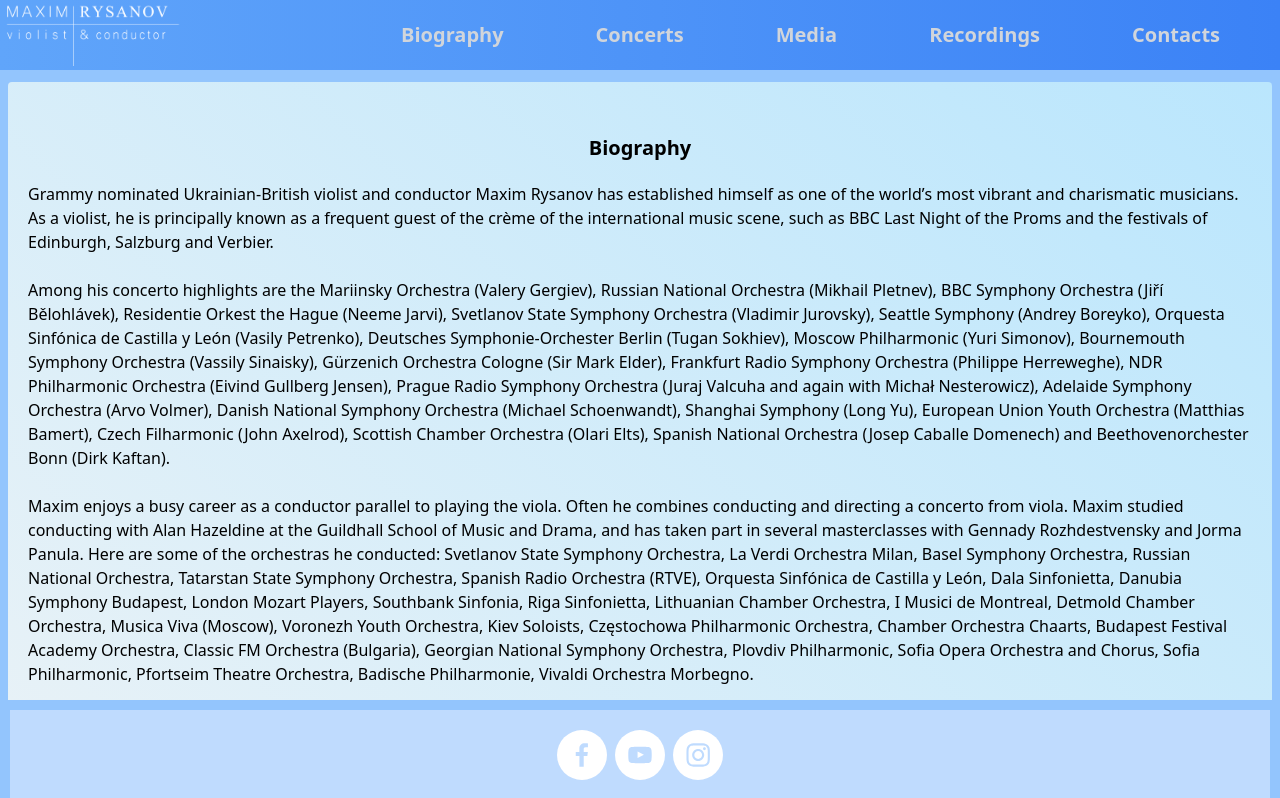
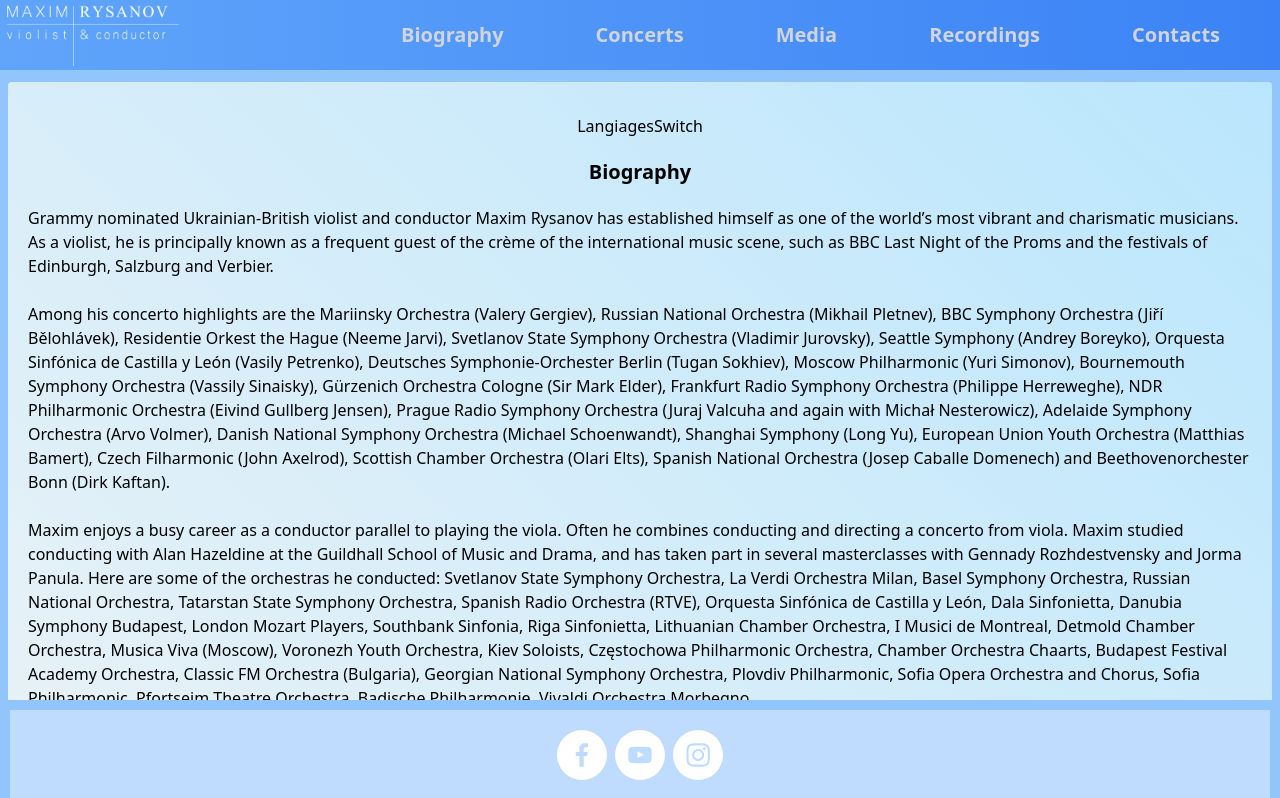
Before and after one commit to vladyslavt97/Maxim-Rysanov, a Next.js app: page /bio in a window 1280 px wide. Shown: the top 798 px of the page. Built offline with nearby package versions, Linux system fonts and the light colour scheme.

Commit message:
before adding the switch

```diff
--- /dev/null
+++ b/components/LangiagesSwitch.tsx
@@ -0,0 +1,9 @@
+import React from 'react'
+
+type Props = {}
+
+export default function LangiagesSwitch({}: Props) {
+  return (
+    <div>LangiagesSwitch</div>
+  )
+}
--- a/pages/bio.tsx
+++ b/pages/bio.tsx
@@ -1,7 +1,7 @@
 import Footer from '@/components/Footer'
 import Header from '@/components/Header'
 import React from 'react'
-
+import LanguagesSwitch from '@/components/LangiagesSwitch'
 type Props = {}
 
 export default function bio({}: Props) {
@@ -9,6 +9,7 @@ export default function bio({}: Props) {
     <div className='h-full bg-gray-400'>
         <Header />
         <div className='absolute top-[82px] flex flex-col justify-center items-center mx-2 p-5 pt-8 pb-40 md:pb-10 text-black bg-gradient-to-tr from-neutral-100 to-sky-200 rounded'>
+            <LanguagesSwitch />
             <div className='flex justify-center items-center'>
               <h1 className='font-bold text-xl m-5 text-black'>Biography</h1>
             </div>
```
